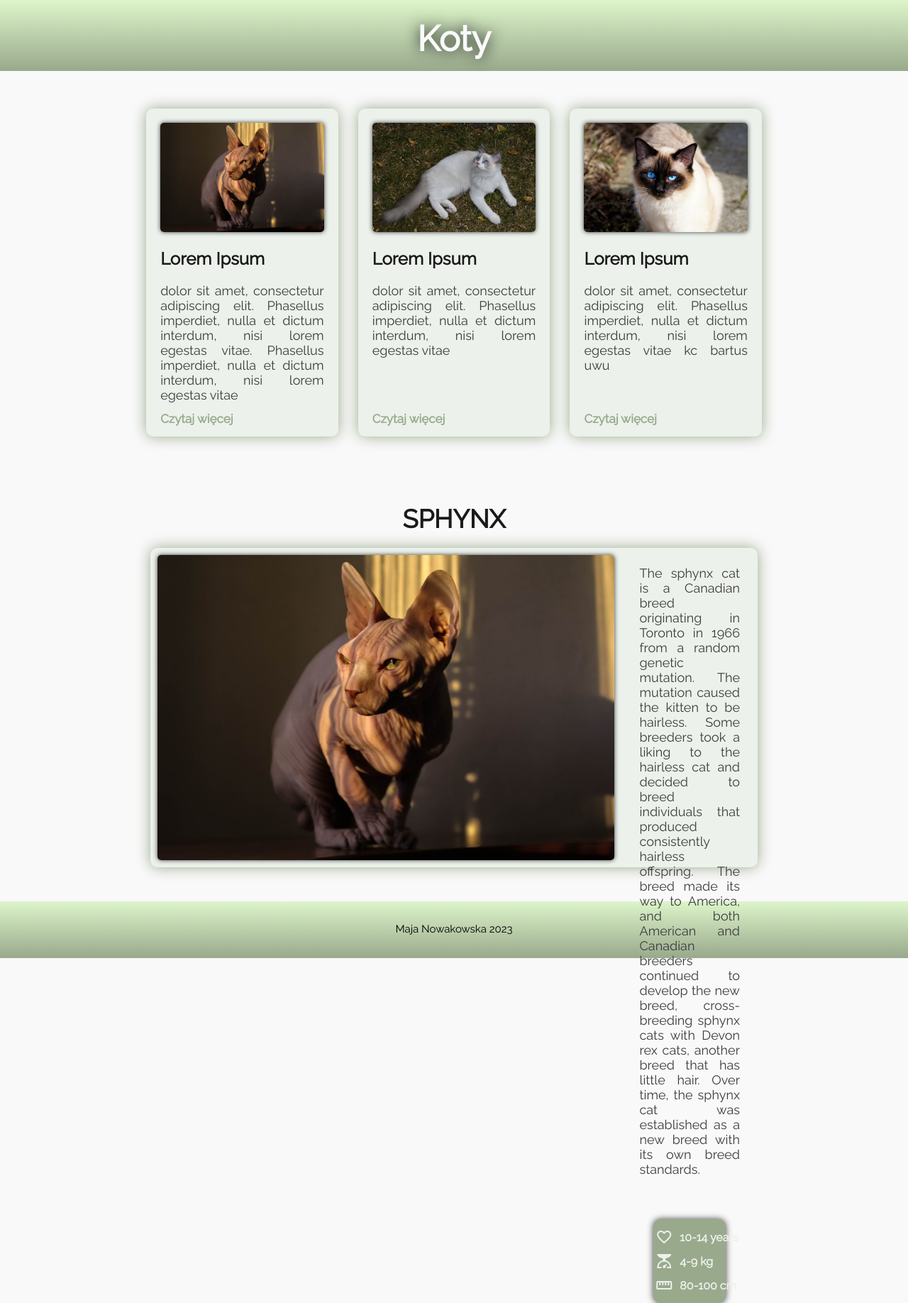
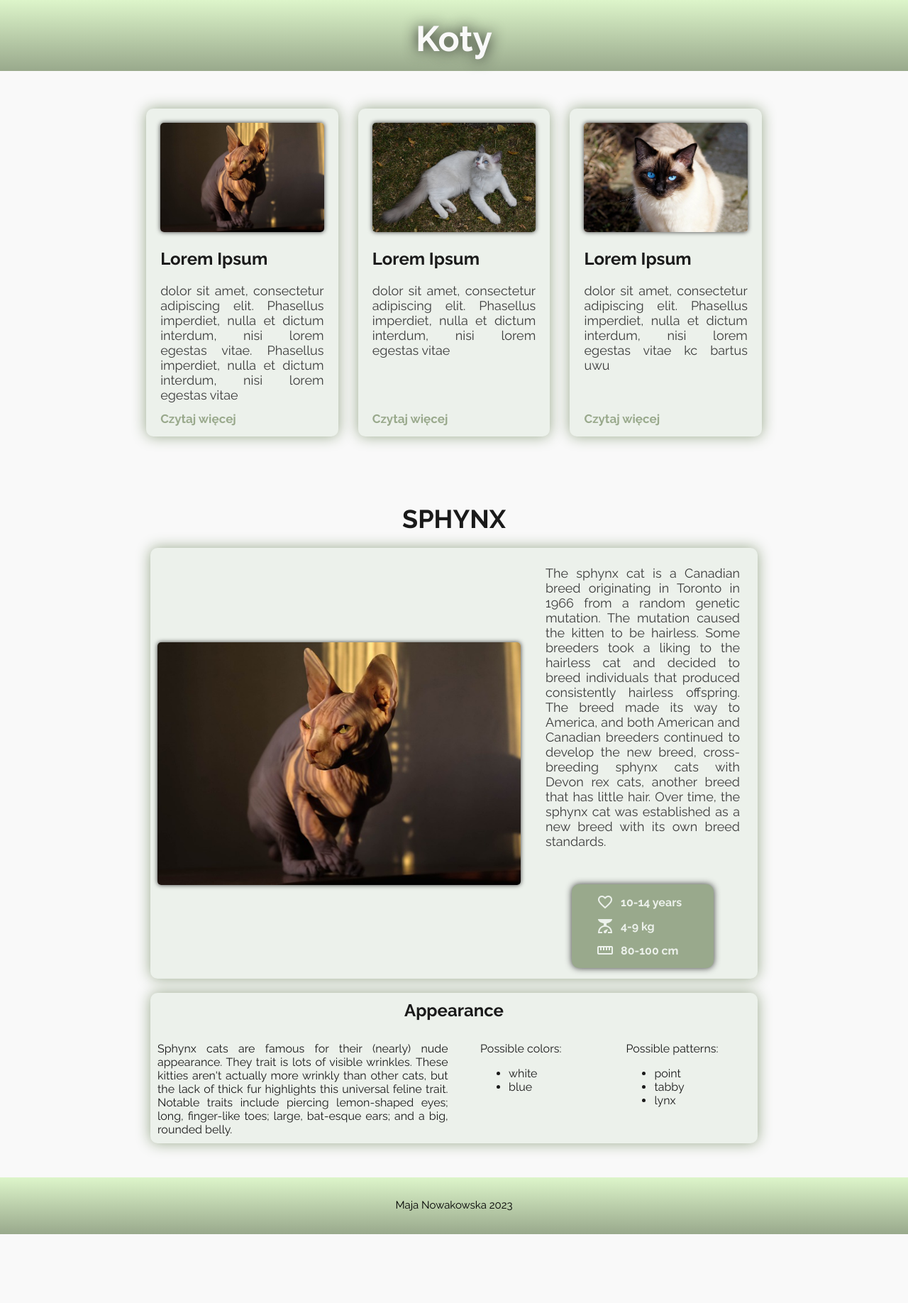
Before and after one commit to Liccv/liccv.github.io, a Django app: page / in a window 1280 px wide. Shown: the whole page at 71% size. After the commit the page ends 1739 px from the top, so only its background shows below. Run offline with Django 4.2, Linux system fonts and the light colour scheme.

Commit message:
dodano responsywność do sekcji ogólnej i utworzono sekcję wyglądu

```diff
--- a/django-project/cats/static/style.css
+++ b/django-project/cats/static/style.css
@@ -1,4 +1,5 @@
 @import url("https://fonts.googleapis.com/css?family=Raleway");
+@import url("https://fonts.googleapis.com/css2?family=Raleway:wght@700&display=swap");
 
 :root {
   --delicate_green: #ecf1eb;
@@ -19,7 +20,6 @@
 
 header {
   position: relative;
-  text-align: center;
   color: rgb(49, 49, 49);
   background-image: linear-gradient(var(--green), var(--darker_green));
   height: 100px;
@@ -61,6 +61,7 @@
   background-color: var(--delicate_green);
   border-radius: 10px;
   box-shadow: 0px 0px 20px var(--darker_green);
+  margin-top: 15px;
 }
 
 .card h2 {
@@ -107,35 +108,47 @@
 }
 
 #details {
+  max-width: 2100px;
+  margin: 0 auto;
   padding: 20px;
 }
 
 #details h1 {
+  font-family: "Raleway", sans-serif;
   margin: 75px 0 20px 0;
   text-align: center;
 }
 
+#details h2 {
+  font-family: "Raleway", sans-serif;
+  text-align: center;
+  padding-top: 10px;
+}
+
 .general_section {
-  height: 450px;
   display: flex;
 }
 
 .general_section img {
+  align-self: center;
+  width: 40vw;
+  max-width: 100%;
   margin: 10px;
   border-radius: 5px;
   box-shadow: 0px 0px 6px var(--gray);
 }
 
 .history_description {
-  margin: 25px 25px 50px 25px;
+  margin: 25px 25px 40px 25px;
 }
 
 .basic_info {
   border: var(--darker_green) solid;
   background-color: var(--darker_green);
   box-shadow: 0 0 10px var(--gray);
-  margin: 0px auto;
-  width: 50%;
+  margin: 0px auto 15px auto;
+  width: 60%;
+  max-width: 300px;
   border-radius: 10px;
   text-align: center;
 }
@@ -158,6 +171,24 @@
   padding-right: 10px;
 }
 
+.appearance_section {
+  display: flex;
+  padding: 10px;
+}
+
+.appearance_description {
+  width: 49%;
+}
+
+.colors {
+  width: 51%;
+  display: flex;
+}
+
+.colors div {
+  margin: 0 auto;
+}
+
 footer {
   position: static;
   bottom: 0;
@@ -174,7 +205,7 @@
   font-size: 15px;
 }
 
-@media (max-width: 950px) {
+@media (max-width: 1050px) {
   section {
     width: 85%;
   }
@@ -195,4 +226,30 @@
     width: 70vw;
     max-width: 400px;
   }
+
+  #details {
+    padding: 0px;
+  }
+
+  .general_section {
+    flex-direction: column;
+  }
+
+  .history_description {
+    margin: 10px;
+  }
+
+  .appearance_section {
+    flex-direction: column;
+  }
+
+  .appearance_description {
+    width: 100%;
+    padding-bottom: 25px;
+  }
+
+  .colors {
+    width: 100%;
+    display: flex;
+  }
 }
--- a/django-project/cats/templates/index.html
+++ b/django-project/cats/templates/index.html
@@ -69,13 +69,42 @@
               </p>
             </div>
             <div class="basic_info">
-              <div>
               <div class="row">
                 <i class="material-icons">favorite_border</i>10-14 years
               </div>
               <div class="row"><i class="material-icons">scale</i>4-9 kg</div>
               <div class="row">
                 <i class="material-icons">straighten</i>80-100 cm
+              </div>
+            </div>
+          </div>
+        </div>
+        <div class="card">
+          <h2>Appearance</h2>
+          <div class="appearance_section">
+          <div class="appearance_description">
+            Sphynx cats are famous for their (nearly) nude appearance. They
+            trait is lots of visible wrinkles. These kitties aren't actually
+            more wrinkly than other cats, but the lack of thick fur highlights
+            this universal feline trait. Notable traits include piercing
+            lemon-shaped eyes; long, finger-like toes; large, bat-esque ears;
+            and a big, rounded belly.
+          </div>
+          <div class="colors">
+            <div>
+              Possible colors:
+              <ul>
+                <li>white</li>
+                <li>blue</li>
+              </ul>
+              </div>
+              <div>
+              Possible patterns:
+              <ul>
+                <li>point</li>
+                <li>tabby</li>
+                <li>lynx</li>
+              </ul>
               </div>
             </div>
           </div>
```
Lines whose indentation alone changed are shown as unchanged.
